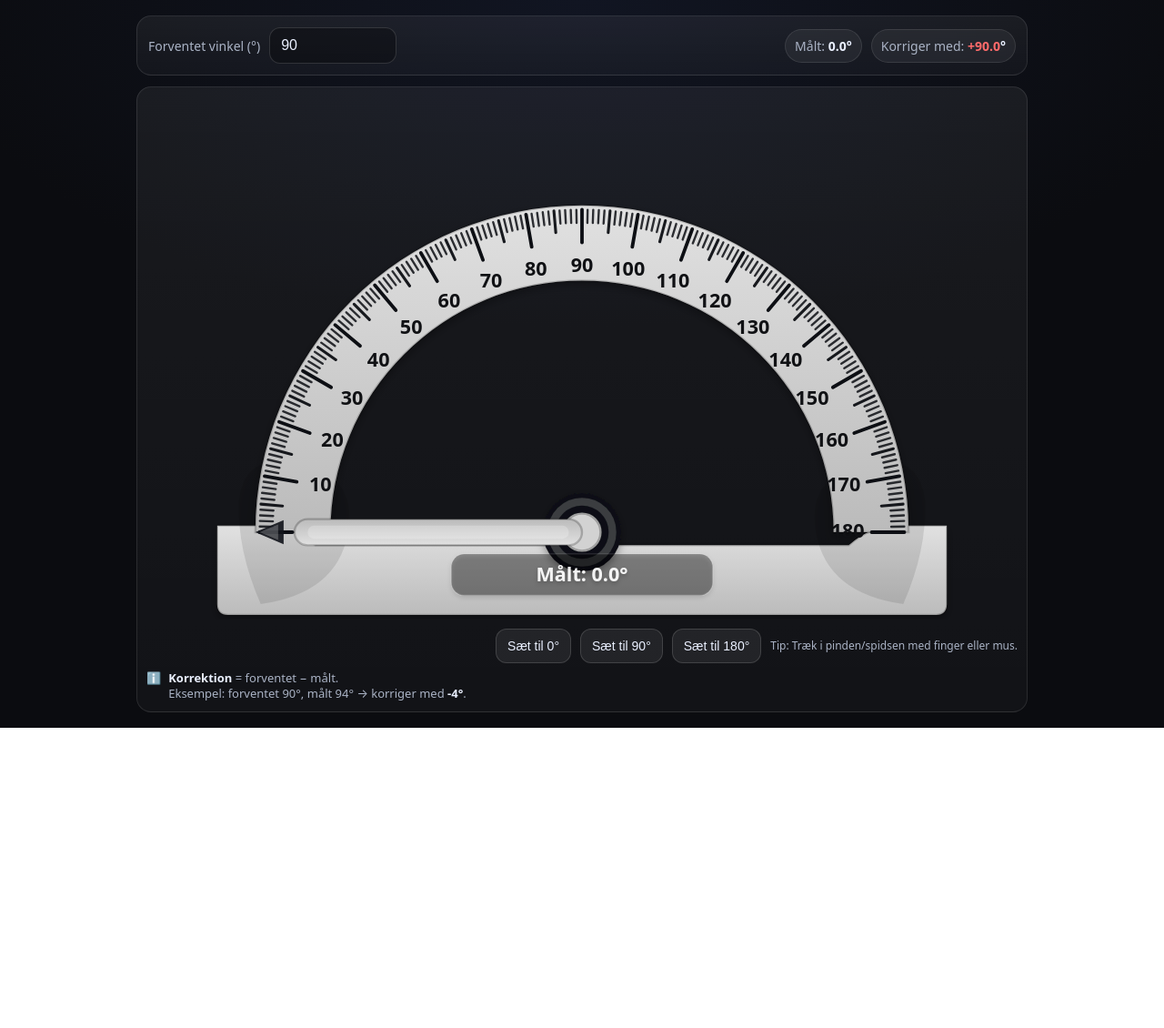
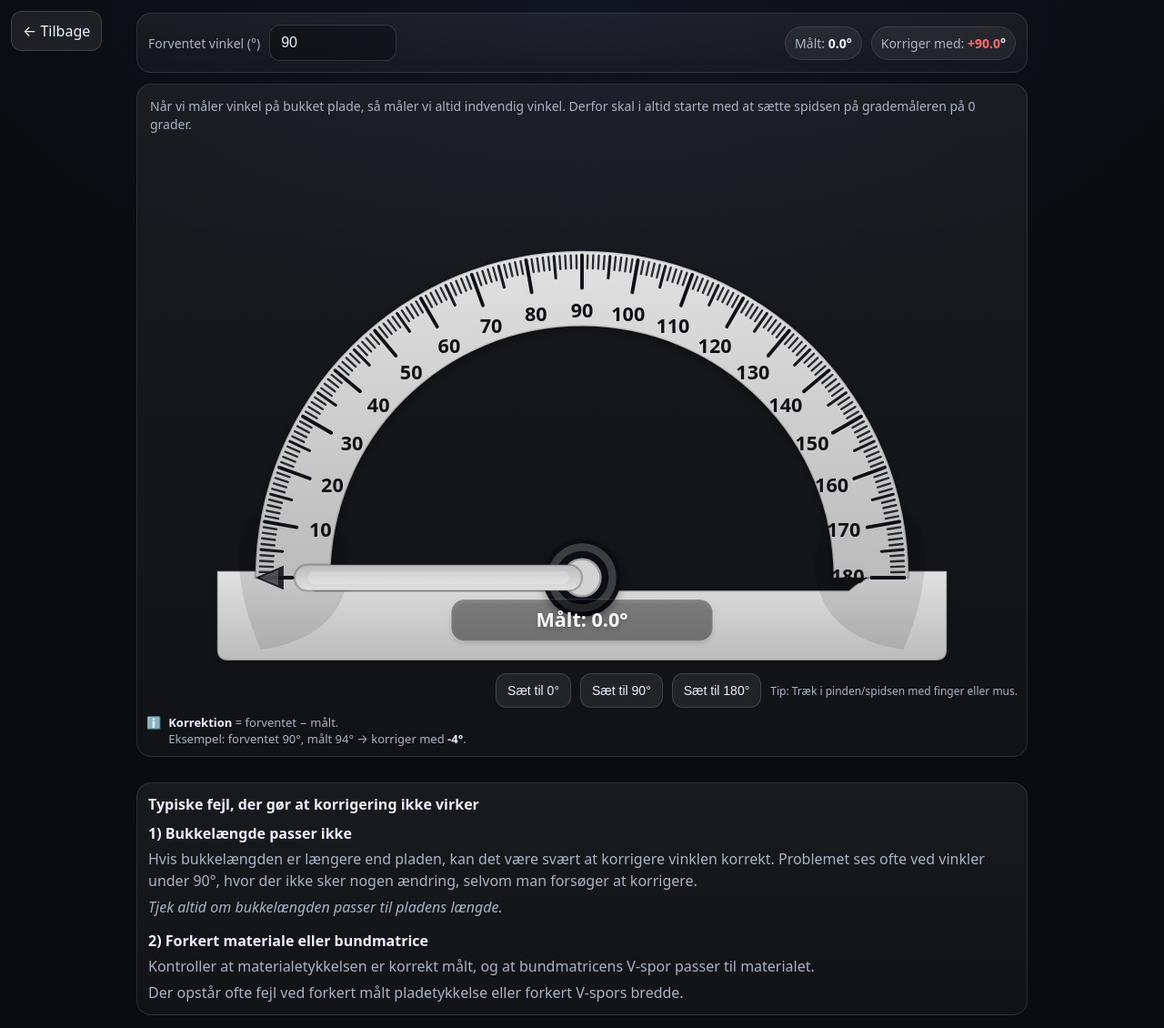
Before and after one commit to TECHMagnusOlesen/interaktivgradm-ler, a plain HTML site: page index.html in a window 1280 px wide. Shown: the whole page at 91% size. Before the commit the page ends 800 px from the top, so only its background shows below. Drawn offline with Linux system fonts and the light colour scheme.

Commit message:
Update index.html

```diff
--- a/index.html
+++ b/index.html
@@ -3,7 +3,7 @@
 <head>
   <meta charset="utf-8" />
   <meta name="viewport" content="width=device-width, initial-scale=1" />
-  <title>Interaktiv gradmåler</title>
+  <title>Gradmåler</title>
   <style>
     :root{
       --bg1:#0b0c10;
@@ -144,9 +144,60 @@
       .pillrow{ justify-content:flex-start }
       .small{ white-space:normal }
     }
+
+    .backBtn{
+      position: fixed;
+      top: 12px;
+      left: 12px;
+      z-index: 50;
+      display: inline-flex;
+      align-items: center;
+      gap: 8px;
+      padding: 10px 12px;
+      border-radius: 12px;
+      text-decoration: none;
+      color: var(--text);
+      background: rgba(255,255,255,.08);
+      border: 1px solid rgba(255,255,255,.14);
+      backdrop-filter: blur(6px);
+      -webkit-tap-highlight-color: transparent;
+    }
+    .backBtn:hover{ background: rgba(255,255,255,.12); }
+    .backBtn:active{ transform: translateY(1px); }
+
+    .cardTitle{
+      margin: 4px 4px 8px;
+      font-size: 14px;
+      color: var(--muted);
+      line-height: 1.45;
+    }
+
+    .infoCard{
+      background: linear-gradient(180deg, var(--card1), var(--card2));
+      border:1px solid var(--border);
+      border-radius:16px;
+      padding:12px;
+
+      margin-top:16px;}
+    .infoCard h3{
+      margin:0 0 8px 0;
+      font-size:16px;
+      color: var(--text);
+    }
+    .infoCard ol{
+      margin: 0;
+      padding-left: 20px;
+      color: var(--muted);
+      line-height: 1.45;
+      font-size: 14px;
+    }
+
   </style>
 </head>
 <body>
+
+  <a class="backBtn" href="index.html" aria-label="Tilbage til index">← Tilbage</a>
+
   <div class="wrap">
     <div class="top">
       <div class="field">
@@ -161,6 +212,7 @@
     </div>
 
     <div class="card">
+      <div class="cardTitle">Når vi måler vinkel på bukket plade, så måler vi altid indvendig vinkel. Derfor skal i altid starte med at sætte spidsen på grademåleren på 0 grader.</div>
       <div class="svgwrap">
         <svg id="protractor" viewBox="0 0 800 480" role="img" aria-label="Interaktiv gradmåler">
           <defs>
@@ -242,9 +294,38 @@
         </div>
       </div>
     </div>
+
+
+    <div class="infoCard">
+      <h3>Typiske fejl, der gør at korrigering ikke virker</h3>
+
+      <div style="margin-top:10px;">
+        <div style="margin-bottom:14px;">
+          <div style="font-weight:800; color: var(--text);">1) Bukkelængde passer ikke</div>
+          <p style="margin:6px 0 0 0; color: var(--muted); line-height:1.45;">
+            Hvis bukkelængden er længere end pladen, kan det være svært at korrigere vinklen korrekt.
+            Problemet ses ofte ved vinkler under 90°, hvor der ikke sker nogen ændring,
+            selvom man forsøger at korrigere.
+          </p>
+          <p style="margin:6px 0 0 0; color: var(--muted); line-height:1.45;">
+            <em>Tjek altid om bukkelængden passer til pladens længde.</em>
+          </p>
+        </div>
+
+        <div>
+          <div style="font-weight:800; color: var(--text);">2) Forkert materiale eller bundmatrice</div>
+          <p style="margin:6px 0 0 0; color: var(--muted); line-height:1.45;">
+            Kontroller at materialetykkelsen er korrekt målt, og at bundmatricens V-spor passer til materialet.
+          </p>
+          <p style="margin:6px 0 0 0; color: var(--muted); line-height:1.45;">
+            Der opstår ofte fejl ved forkert målt pladetykkelse eller forkert V-spors bredde.
+          </p>
+        </div>
+      </div>
+    </div>
   </div>
 
-  <script>
+<script>
     (() => {
       const svg = document.getElementById('protractor');
       const ticksG = document.getElementById('ticks');
```
